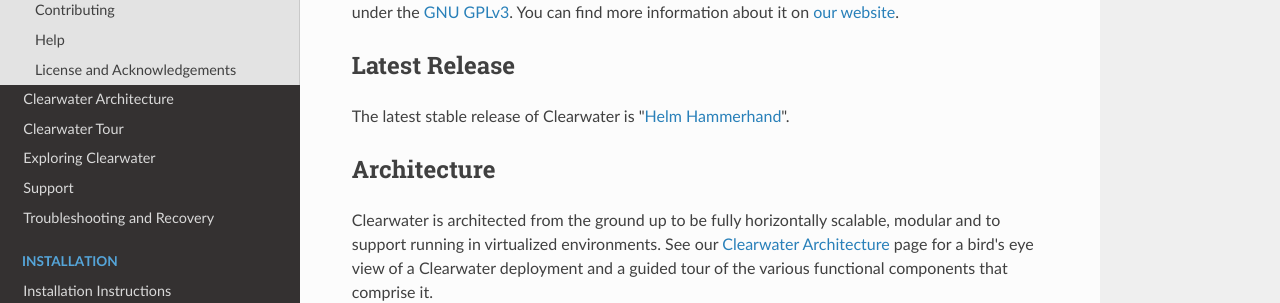
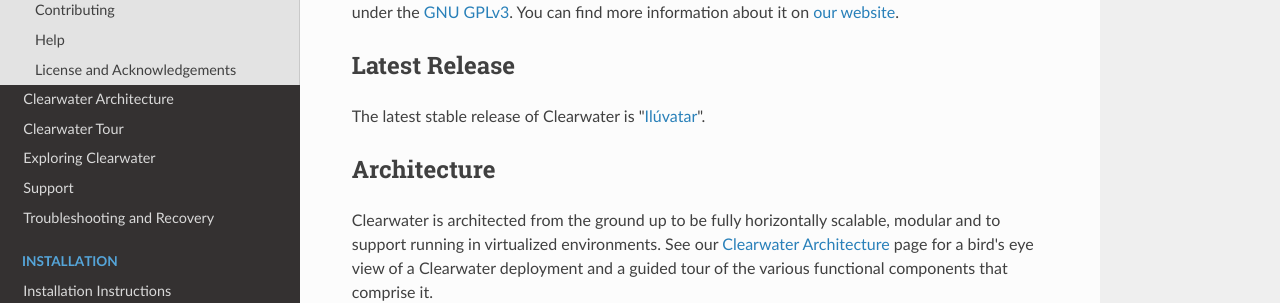
Before and after one commit to Metaswitch/clearwater-readthedocs, an MkDocs documentation site: the page built from docs/index.md, in a window 1280 px wide and 900 px high. Shown: the part 183-486 px from the top of the window. Built offline with MkDocs 1.6.1, drawn with Linux system fonts in a browser that asks for light colours; nearby versions of some CDN libraries; old or Windows-style settings are respelled for this version of MkDocs.

Commit message:
Update for Ilúvatar

```diff
--- a/docs/index.md
+++ b/docs/index.md
@@ -4,7 +4,7 @@ Project Clearwater is an open-source IMS core, developed by [Metaswitch Networks
 
 ## Latest Release
 
-The latest stable release of Clearwater is "[Helm Hammerhand](http://lotr.wikia.com/wiki/Helm)".
+The latest stable release of Clearwater is "[Ilúvatar](http://lotr.wikia.com/wiki/Eru_Ilúvatar)".
 
 ## Architecture
 
```
